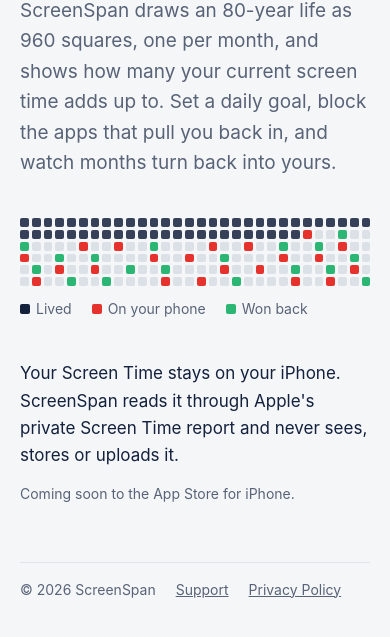
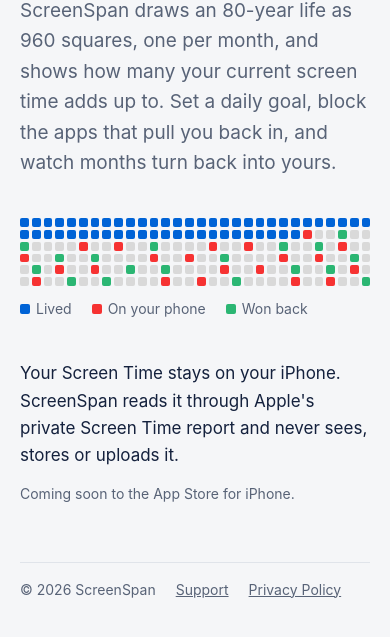
Before and after one commit to awkorn/screenspan, a plain HTML site: page site/index.html in a window 390 px wide. Shown: the part 219-856 px from the top of the page. Drawn offline with Linux system fonts and the light colour scheme.

Commit message:
Color the site's life grid like the app's
Lived months are blue, phone months red, won-back months green, and
the rest light gray, using the same hex values as LifeGridView. In
dark mode the remaining months stay a dark gray so they don't glare.

Co-Authored-By: Claude Opus 5.5 <noreply@anthropic.com>

```diff
--- a/site/index.html
+++ b/site/index.html
@@ -37,9 +37,9 @@
     </script>
   </div>
   <div class="legend" aria-hidden="true">
-    <span><i style="background:var(--ink)"></i>Lived</span>
-    <span><i style="background:var(--red)"></i>On your phone</span>
-    <span><i style="background:var(--green)"></i>Won back</span>
+    <span><i style="background:var(--grid-lived)"></i>Lived</span>
+    <span><i style="background:var(--grid-phone)"></i>On your phone</span>
+    <span><i style="background:var(--grid-back)"></i>Won back</span>
   </div>
 
   <p>Your Screen Time stays on your iPhone. ScreenSpan reads it through Apple's private Screen Time report and never sees, stores or uploads it.</p>
--- a/site/styles.css
+++ b/site/styles.css
@@ -8,8 +8,12 @@
   --line: #E0E4EA;
   --red: #E5322D;
   --green: #2BB673;
-  --cell: #DCE1E8;
   --link: #0063D6;
+  /* The life grid's colors, the same as the app's. */
+  --grid-lived: #0063D6;
+  --grid-phone: #F63232;
+  --grid-back: #2BB673;
+  --grid-left: #D9D9D9;
   color-scheme: light;
 }
 
@@ -22,8 +26,9 @@
     --line: #26314A;
     --red: #FF5A52;
     --green: #34C27F;
-    --cell: #2A3549;
     --link: #6FAEFF;
+    /* App's light gray would glare on a dark page; keep the rest as is. */
+    --grid-left: #2A3549;
     color-scheme: dark;
   }
 }
@@ -120,12 +125,12 @@ a { color: var(--link); }
 .grid span {
   aspect-ratio: 1;
   border-radius: 2px;
-  background: var(--cell);
+  background: var(--grid-left);
 }
 
-.grid .lived { background: var(--ink); opacity: 0.85; }
-.grid .phone { background: var(--red); }
-.grid .back { background: var(--green); }
+.grid .lived { background: var(--grid-lived); }
+.grid .phone { background: var(--grid-phone); }
+.grid .back { background: var(--grid-back); }
 
 .legend {
   display: flex;
```
